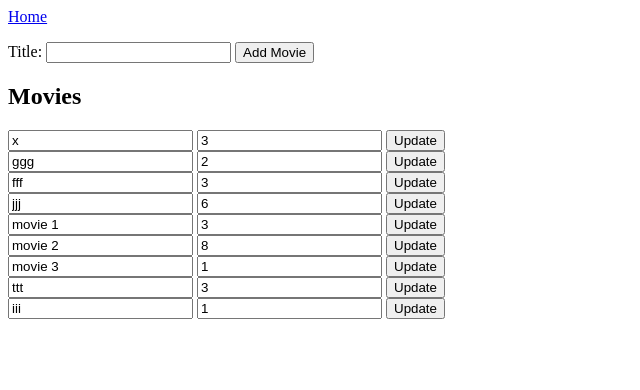
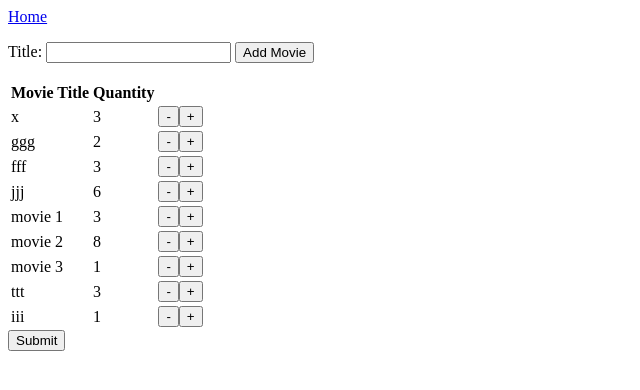
Before and after one commit to zuhaib-khan/movie-rental, a Django app: page /movie in a window 1280 px wide. Shown: the top 390 px of the page, without its empty margins (0-640 px from the left). Run offline with Django 4.2, Linux system fonts and the light colour scheme; data comes from the database, SQL or seed files in the repository; both versions use the stored data as it was after the commit.

Commit message:
use table instead of form & use +- buttons

```diff
--- a/BrickSmasher/app/templates/app/movie.html
+++ b/BrickSmasher/app/templates/app/movie.html
@@ -1,7 +1,7 @@
 <!DOCTYPE html>
-<html lang="en">
+<html>
 <head>
-        <title>Movies</title>
+    <title>Movie Table</title>
 </head>
 <body>
     <a href="{% url 'app:index' %}">Home</a>
@@ -11,21 +11,40 @@
         {{ form }}
     <input type="submit", value="Add Movie">
     </form>
-        <h2>Movies</h2>
-        {% for form in movies_form %}
-        <form action="{% url 'app:db_movie' %}" method="post">
-            {% csrf_token %}
-            <!-- {{ form }} -->
-            {% for field in form %}
-                {{ field }}
+
+    <br>
+
+    <table>
+        <tr>
+            <th>Movie Title</th>
+            <th>Quantity</th>
+            <th></th>
+        </tr>
+        {% for movie in movie_list %}
+        <tr>
+            <td>{{ movie.title }}</td>
+            <td id="{{ movie.title }}">{{ movie.quantity }}</td>
+            <td><button onclick="decrease('{{ movie.title }}')">-</button><button onclick="increase('{{ movie.title }}')">+</button></td>
+        </tr>
         {% endfor %}
-            <button type="submit" name="update">Update</button>
-            <br>
-        </form>
-        {% endfor %}
+    </table>
 
-        {% if status == -1 %}
-            <h3 style="color:red;">Movie already exists!</h3>
-        {% endif %}
+    <button>Submit</button>
+
+    <script type="text/javascript">
+        function increase(id) {
+            var element = document.getElementById(id);
+            var currentValue = parseInt(element.innerHTML);
+            element.innerHTML = currentValue + 1;
+        }
+
+        function decrease(id) {
+            var element = document.getElementById(id);
+            var currentValue = parseInt(element.innerHTML);
+            if (currentValue > 0) {
+                element.innerHTML = currentValue - 1;
+            }
+        }
+    </script>
 </body>
 </html>
```
Also changed, not shown: BrickSmasher/db.sqlite3. Lines whose indentation alone changed are shown as unchanged.
